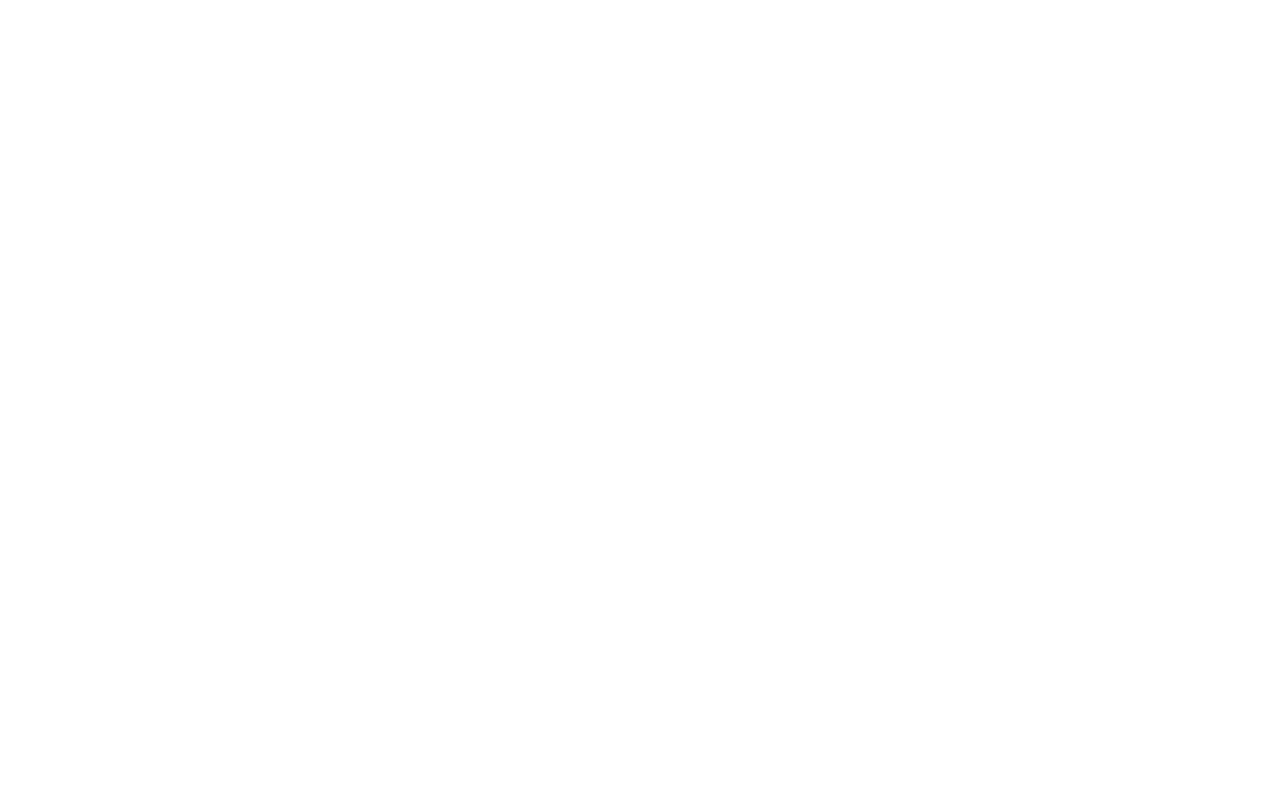
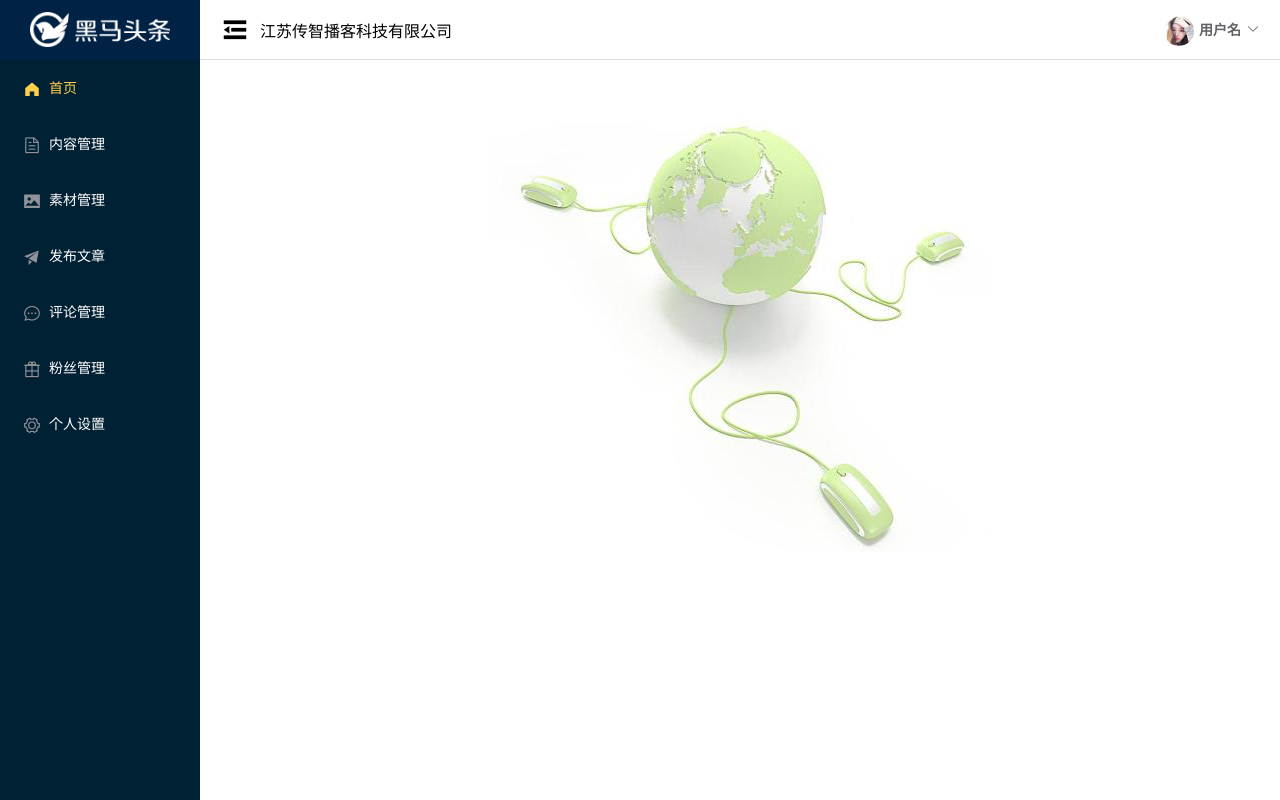
Before and after one commit to meijie555/hhtt-pc, a Vue app: page /#/ in a window 1280 px wide. Built offline with nearby package versions, Linux system fonts and the light colour scheme.

Commit message:
首页布局完成

```diff
--- /dev/null
+++ b/src/views/Home/index.vue
@@ -0,0 +1,119 @@
+<template>
+  <el-container class="home-container">
+    <el-aside width="200px">
+      <!-- logo -->
+      <div class="logo"></div>
+      <!-- 菜单 -->
+      <el-menu
+        default-active="1"
+        background-color="#002033"
+        text-color="#fff"
+        active-text-color="#ffd04b"
+        style="border-right:none"
+      >
+        <el-menu-item index="1">
+          <i class="el-icon-s-home"></i>
+          <span slot="title">首页</span>
+        </el-menu-item>
+        <el-menu-item index="2">
+          <i class="el-icon-document"></i>
+          <span slot="title">内容管理</span>
+        </el-menu-item>
+        <el-menu-item index="3">
+          <i class="el-icon-picture"></i>
+          <span slot="title">素材管理</span>
+        </el-menu-item>
+        <el-menu-item index="4">
+          <i class="el-icon-s-promotion"></i>
+          <span slot="title">发布文章</span>
+        </el-menu-item>
+        <el-menu-item index="5">
+          <i class="el-icon-chat-dot-round"></i>
+          <span slot="title">评论管理</span>
+        </el-menu-item>
+        <el-menu-item index="6">
+          <i class="el-icon-present"></i>
+          <span slot="title">粉丝管理</span>
+        </el-menu-item>
+        <el-menu-item index="7">
+          <i class="el-icon-setting"></i>
+          <span slot="title">个人设置</span>
+        </el-menu-item>
+      </el-menu>
+    </el-aside>
+    <el-container>
+      <el-header>
+        <!-- 图标 -->
+        <span class="el-icon-s-fold icon"></span>
+        <!-- 文字 -->
+        <span class="text">江苏传智播客科技有限公司</span>
+        <!-- 下拉列表 -->
+        <el-dropdown class="dropdown">
+          <span class="el-dropdown-link">
+            <img src="../../assets/avatar.jpg" class="headerIcon" />
+            <span class="userName">用户名</span>
+            <i class="el-icon-arrow-down el-icon--right"></i>
+          </span>
+          <el-dropdown-menu slot="dropdown">
+            <el-dropdown-item icon="el-icon-setting">个人设置</el-dropdown-item>
+            <el-dropdown-item icon="el-icon-unlock">退出登录</el-dropdown-item>
+          </el-dropdown-menu>
+        </el-dropdown>
+      </el-header>
+      <el-main>
+          <!-- 二级路由容器 -->
+          <router-view></router-view>
+      </el-main>
+    </el-container>
+  </el-container>
+</template>
+
+<script>
+export default {}
+</script>
+
+<style scoped lang='less'>
+.home-container {
+  width: 100%;
+  height: 100%;
+  position: absolute;
+  left: 0;
+  top: 0;
+  .el-aside {
+    background-color: #002033;
+    .logo {
+      width: 100%;
+      height: 60px;
+      background: #002244 url("../../assets/logo_admin.png") no-repeat center /
+        140px auto;
+    }
+  }
+  .el-header {
+    border-bottom: 1px solid #ddd;
+    .icon {
+      font-size: 30px;
+      line-height: 60px;
+      vertical-align: middle;
+    }
+    .text {
+      margin-left: 10px;
+      vertical-align: middle;
+    }
+    .dropdown {
+      float: right;
+      line-height: 60px;
+      .headerIcon {
+        width: 30px;
+        height: 30px;
+        border-radius: 50%;
+        vertical-align: middle;
+      }
+      .userName {
+        margin-left: 5px;
+        font-weight: bold;
+        vertical-align: middle;
+      }
+    }
+  }
+}
+</style>
--- /dev/null
+++ b/src/views/Welcome/index.vue
@@ -0,0 +1,16 @@
+<template>
+  <div class='container'>
+    <img src="../../assets/welcome.jpg" alt="">
+  </div>
+</template>
+
+<script>
+export default {}
+</script>
+
+<style scoped lang='less'>
+img {
+  display: block;
+  margin: 0 auto;
+}
+</style>
```
Also changed, not shown: src/router/index.js (+15 -2 lines).
